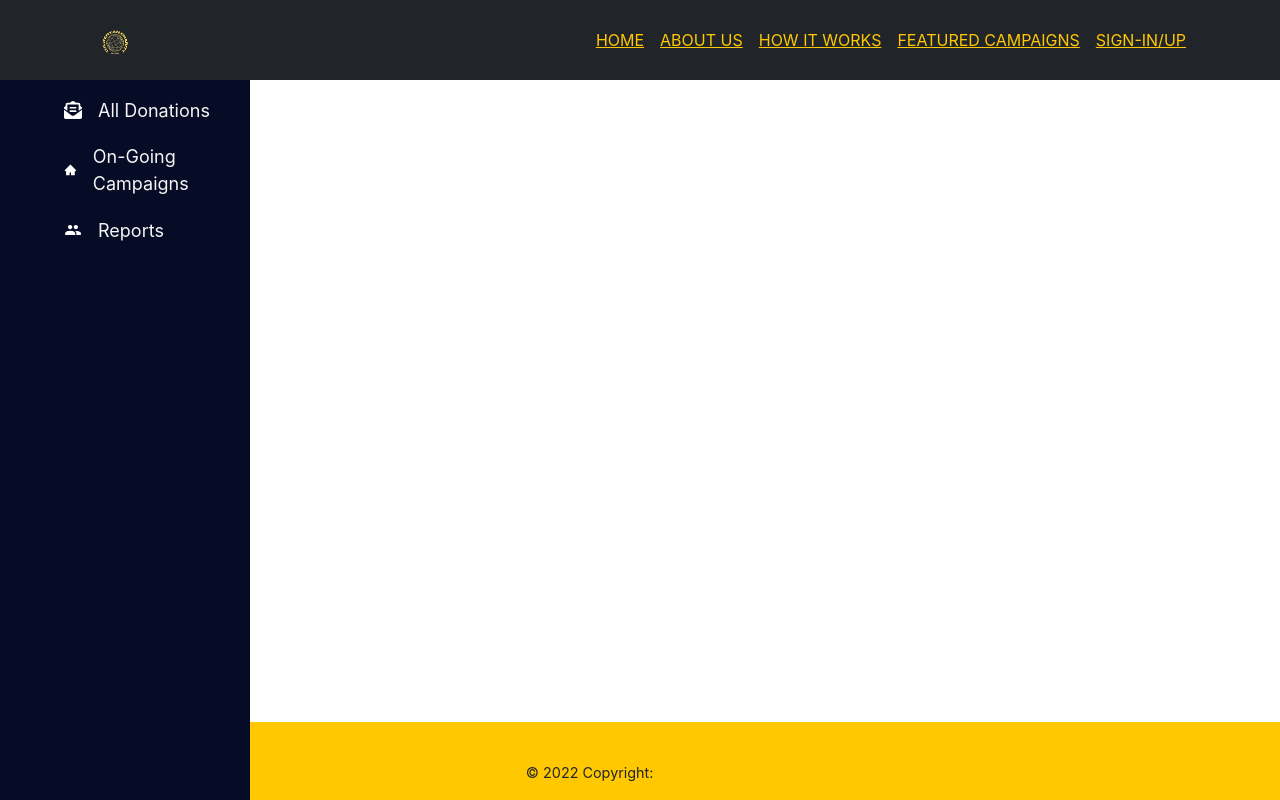
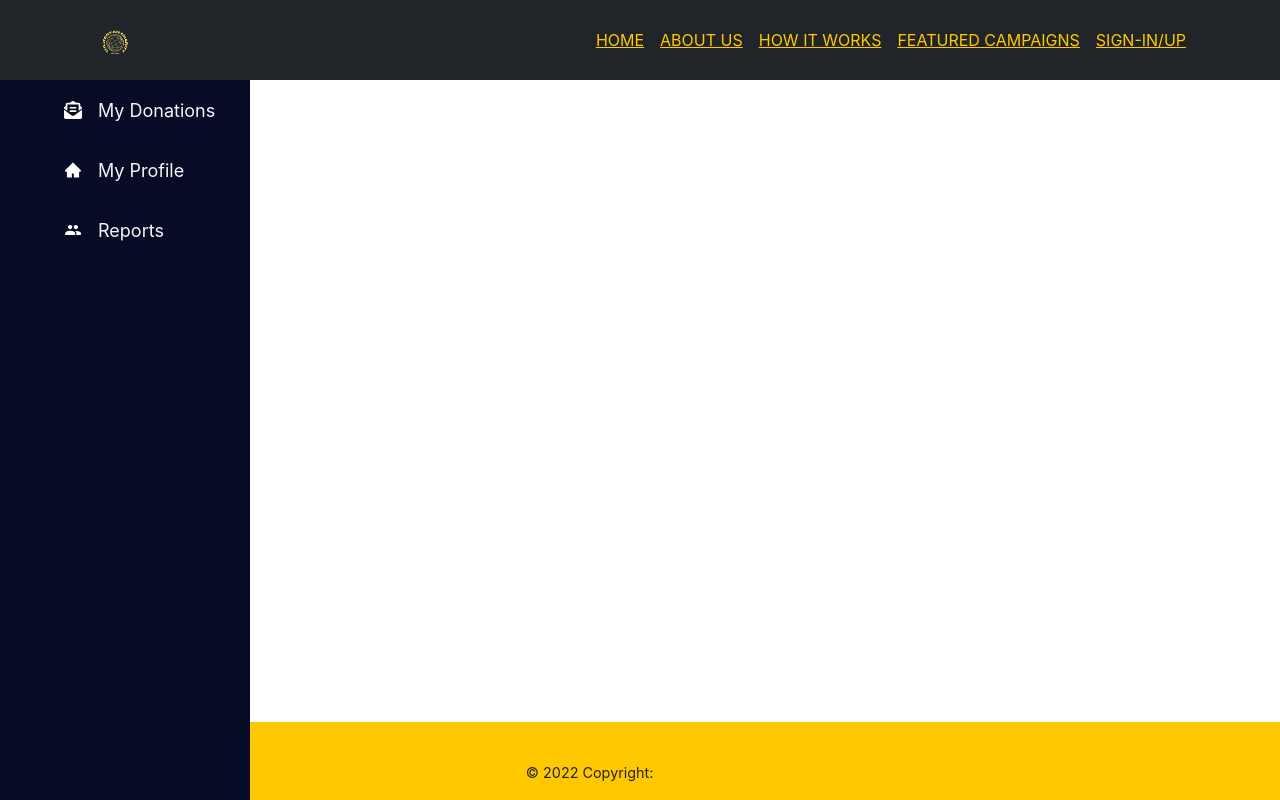
Before and after one commit to chibukasia/online-charity-management-system, a React (Create React App) app in the folder client/: page /donor_dashboard in a window 1280 px wide. Built offline with nearby package versions, Linux system fonts and the light colour scheme.

Commit message:
this commit refines donor dashboard

```diff
--- a/client/src/components/DonorSidebar.js
+++ b/client/src/components/DonorSidebar.js
@@ -30,13 +30,13 @@ function DonorSidebar() {
             <li className="nav-text">
               <Link to="/home">
               <FaIcons.FaEnvelopeOpenText />
-                <span>All Donations </span>
+                <span>My Donations </span>
               </Link>
             </li>
             <li className="nav-text">
               <Link to="/home">
                 <AiIcons.AiFillHome />
-                <span>On-Going Campaigns </span>
+                <span>My Profile </span>
               </Link>
             </li>
             <li className="nav-text">
@@ -46,16 +46,6 @@ function DonorSidebar() {
               </Link>
             </li>
 
-            {/* {SidebarData.map((item, index) => {
-              return (
-                <li key={index} className={item.cName}>
-                  <Link to={item.path}>
-                    {item.icon}
-                    <span>{item.title}</span>
-                  </Link>
-                </li>
-              );
-            })} */}
           </ul>
         </nav>
       </IconContext.Provider>
```
